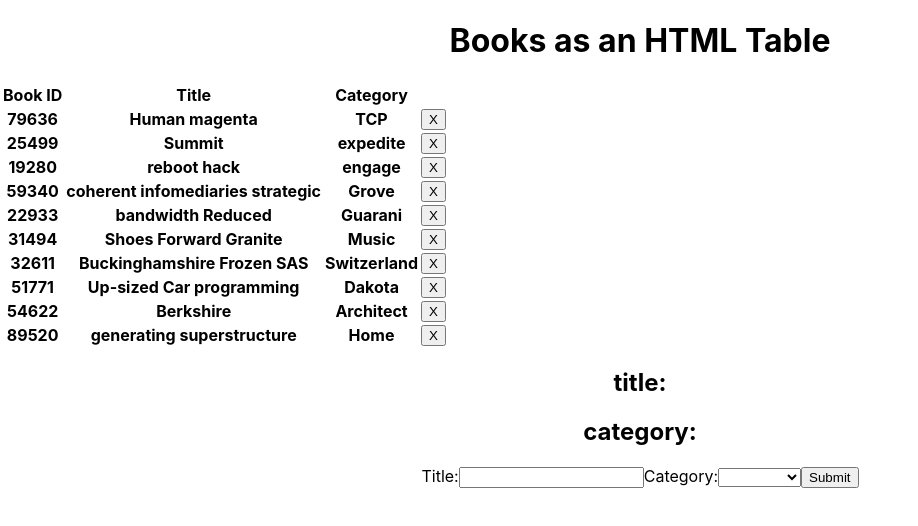
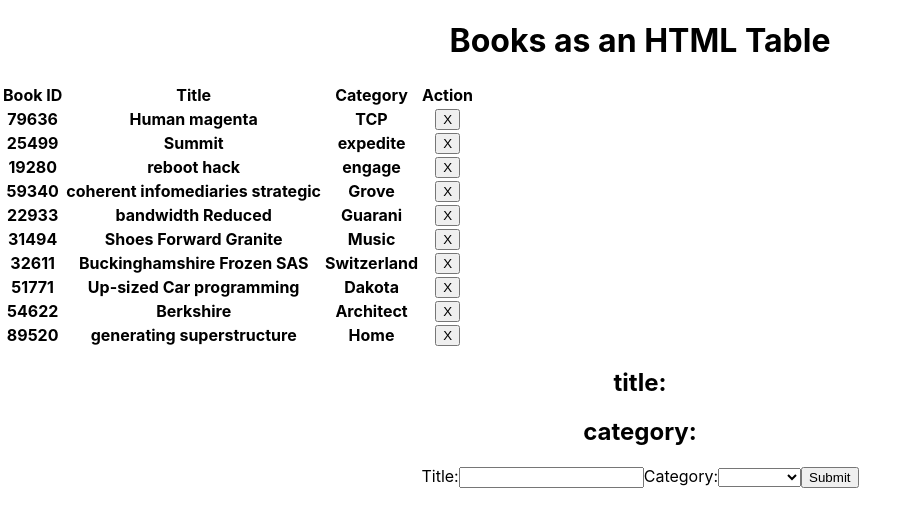
Before and after one commit to billodiallo/bookstore, a React (Create React App) app: page / in a window 1280 px wide. Shown: the top 526 px of the page, without its empty margins (0-918 px from the left). Built offline with nearby package versions, Linux system fonts and the light colour scheme.

Commit message:
Add, handleClick in Book.js to fix buttons action issue

```diff
--- a/src/components/Book.js
+++ b/src/components/Book.js
@@ -11,7 +11,7 @@ const Books = (props) => {
       <th>{id}</th>
       <th>{title}</th>
       <th>{category}</th>
-      <button type="button" onClick={handleClick}>X</button>
+      <button type="button" id={id} onClick={handleClick}>X</button>
     </tr>
   );
 };
@@ -20,6 +20,7 @@ Books.prototype = {
   id: ProtoType.number,
   title: ProtoType.string,
   category: ProtoType.string,
+  handleClick: ProtoType.func,
 };
 
 Books.default = {
--- a/src/containers/BookList.js
+++ b/src/containers/BookList.js
@@ -2,6 +2,7 @@ import React from 'react';
 import { connect } from 'react-redux';
 import PropTypes from 'prop-types';
 import Book from '../components/Book';
+import { removeBook } from '../actions';
 
 const BooksList = (props) => {
   const { books, removeBook } = props;
@@ -15,11 +16,15 @@ const BooksList = (props) => {
     <div>
       <h1>Books as an HTML Table</h1>
       <table>
+        <thead>
           <tr>
             <th>Book ID</th>
             <th>Title</th>
             <th>Category</th>
+            <th>Action</th>
           </tr>
+        </thead>
+        <tbody>
           {books.map((book) => (
             <Book
               key={book.id}
@@ -29,13 +34,15 @@ const BooksList = (props) => {
               handleClick={handleRemoveBook}
             />
           ))}
+        </tbody>
       </table>
     </div>
   );
 };
 
 BooksList.propTypes = {
-  books: PropTypes.arrayOf,
+  books: PropTypes.arrayOf(PropTypes.object),
+  removeBook: PropTypes.func.isRequired,
 };
 
 BooksList.defaultProps = {
@@ -49,4 +56,5 @@ const mapStateToProps = (state) => ({
 const mapDispatchToProps = (dispatch) => ({
   removeBook: (bookId) => dispatch(removeBook(bookId)),
 });
+
 export default connect(mapStateToProps, mapDispatchToProps)(BooksList);
```
Lines whose indentation alone changed are shown as unchanged.
